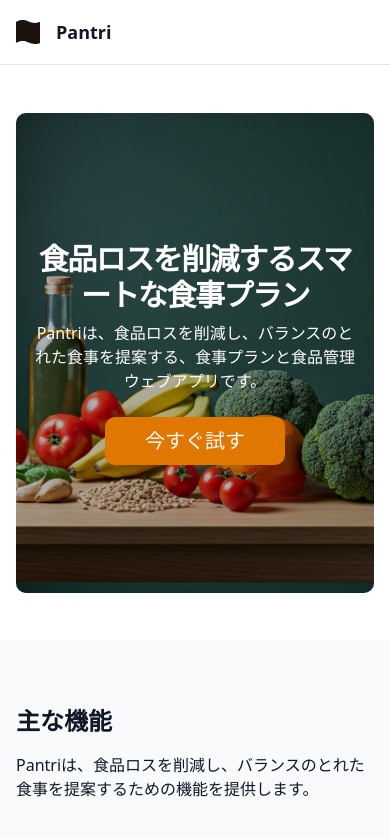
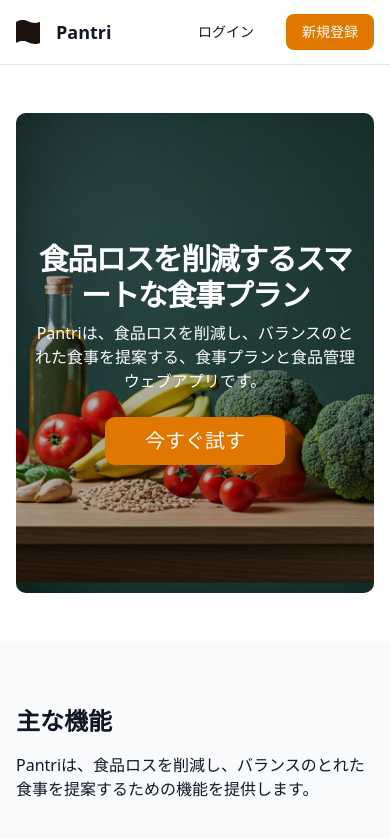
Before and after one commit to khomma0312/pantri, a Next.js app: page /about in a window 390 px wide. Shown: the top 839 px of the page. Built offline with nearby package versions, Linux system fonts and the light colour scheme.

Commit message:
fix: ヘッダーのナビゲーションスタイルを修正

```diff
--- a/components/header.tsx
+++ b/components/header.tsx
@@ -14,11 +14,9 @@ export const Header = () => (
         />
         <span className="font-bold text-lg text-gray-900">Pantri</span>
       </div>
-      <nav className="hidden items-center gap-4 md:flex">
+      <nav className="flex items-center gap-4">
         <Button variant="ghost" className="text-sm font-medium text-gray-900">
-          <Link href="/login" className="">
-            ログイン
-          </Link>
+          <Link href="/login">ログイン</Link>
         </Button>
         <Button className="text-sm font-medium text-primary-foreground">
           <Link href="/signup">新規登録</Link>
```
